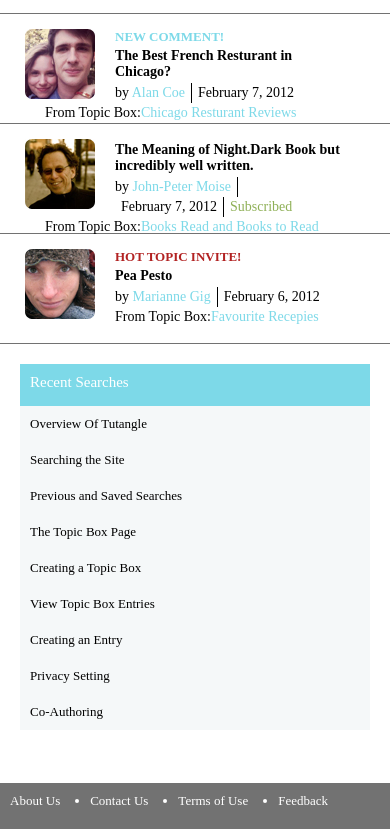
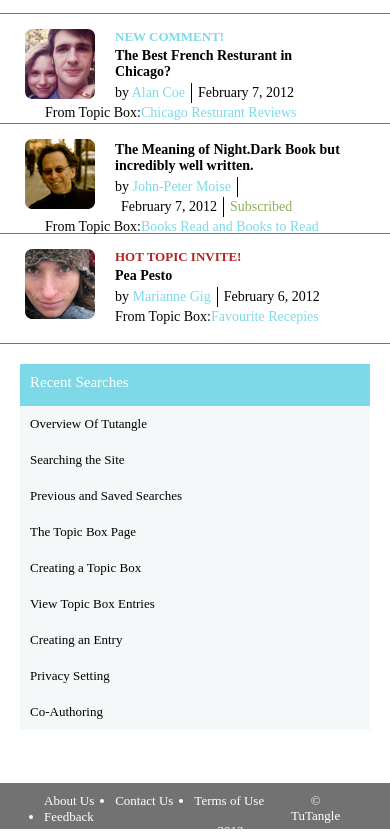
Before and after one commit to Rochakdh/TuTangle-Responsive, a plain HTML site: page index.html in a window 390 px wide. Shown: the part 962-1800 px from the top of the page. Drawn offline with Linux system fonts and the light colour scheme.

Commit message:
[Added] (Responsive Footer)

```diff
--- a/css/layout.css
+++ b/css/layout.css
@@ -300,4 +300,7 @@
 .profile-detail {
     font-size: 10px;
 }
+.menu-aside-footer{
+    text-align: right;
 }
+}
--- a/css/responsive.css
+++ b/css/responsive.css
@@ -194,21 +194,23 @@
 }
 .footer-list li{
     float: left;
-    padding-right: 30px;
+    padding-right: 21px;
 }
 
 .footer-list li a{
+    margin: 0px auto;
     color: #ffffff;
     text-decoration: none;
 }
 
 .footer-menu{
+    margin: 0px auto;
+    display: block;
     height: 100%;
-    width: 100%;
-    padding: 5px 10px;
+    padding: 5px;
     font-size: 13px;
-    margin: 0px auto;
 }
-.footer-menu-aside{
-    display: none;
+.menu-aside-footer{
+    text-align: center;
+    line-height: 15px;
 }
--- a/index.html
+++ b/index.html
@@ -290,9 +290,9 @@
                     <li class="navbar-item"> <a href="#">Terms of Use </a>  </li>
                     <li class="navbar-item"> <a href="#">Feedback</a>  </li>
                 </ul>
-            </div>
-            <div class="menu-aside footer-menu-aside">
-                © TuTangle 2013
+                <div class="menu-aside-footer">
+                    © TuTangle 2013
+                </div>
             </div>
         </div>
 
```
